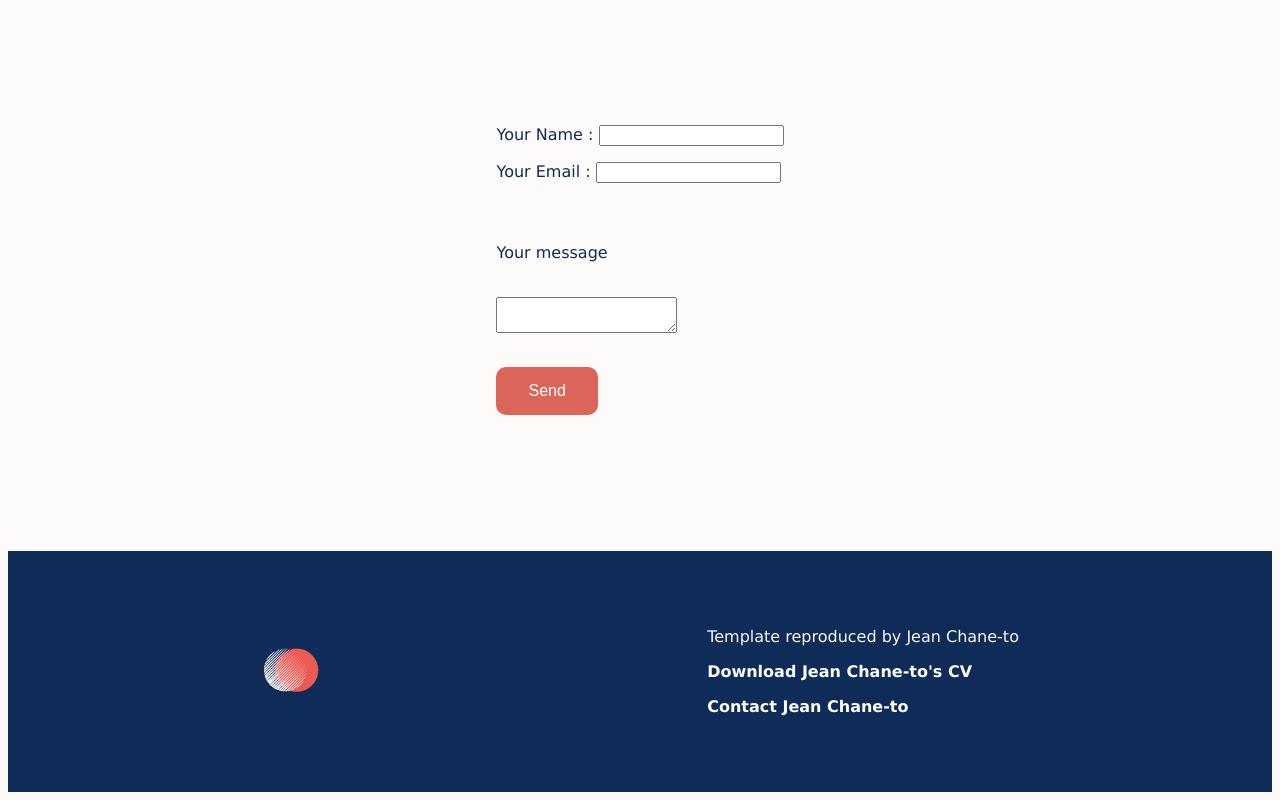
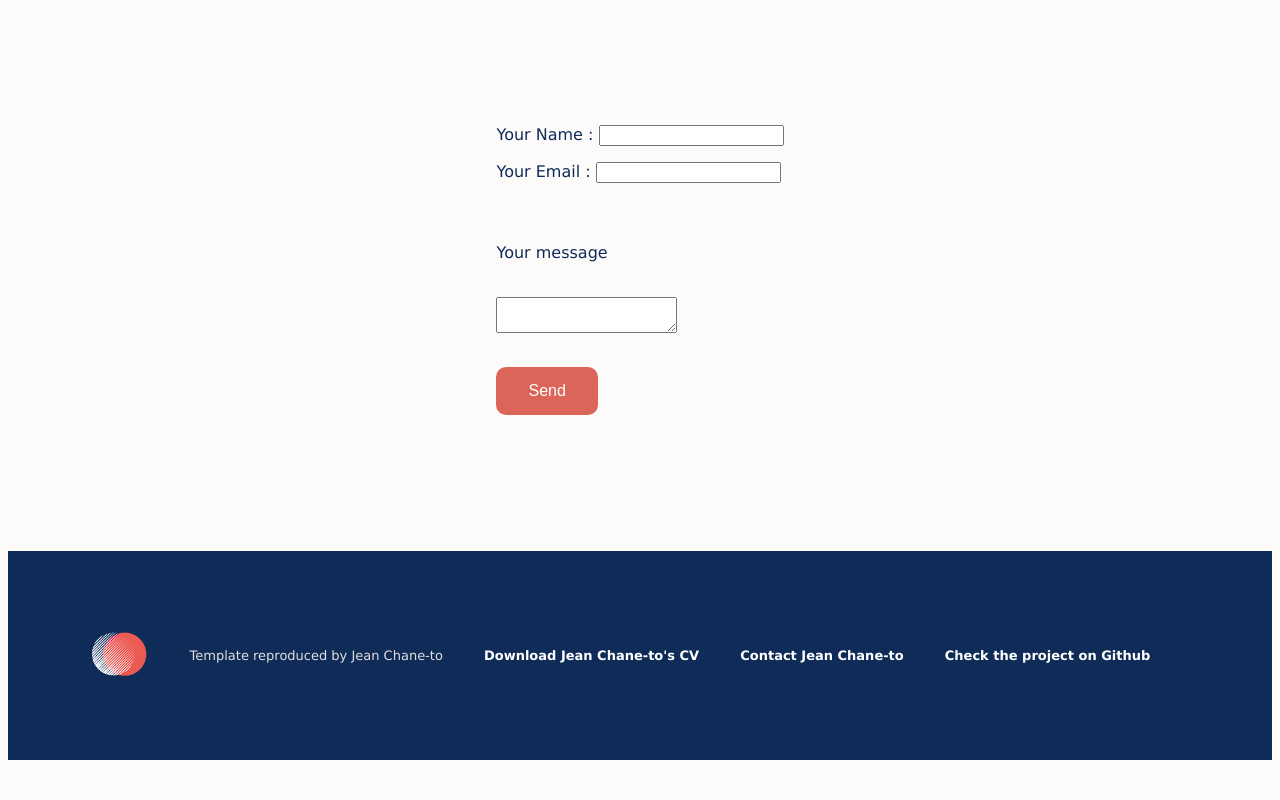
Before and after one commit to jeanchaneto/ocaproject, a plain HTML site: page index.html in a window 1280 px wide. Shown: the part 3993-4793 px from the top of the page. After the commit the page ends 4761 px from the top, so only its background shows below. Drawn offline with Linux system fonts and the light colour scheme.

Commit message:
ajout github link dans footer

```diff
--- a/index.html
+++ b/index.html
@@ -109,11 +109,12 @@
 
         <footer>
             <p><img src="images/logo-footer.png" alt="Logo" class ="logo"></p>
-            <div id="footertext">
+
                 <p>Template reproduced by Jean Chane-to</p>
                 <p><a href ="files/CV de Jean Chane-to.pdf" title="Click to download">Download Jean Chane-to's CV</a></p>
                 <p><a href= "mailto:jeanchaneto@gmail.com">Contact Jean Chane-to</a></p>
-            </div>
+                <a href= "https://github.com/jeanchaneto/ocaproject">Check the project on Github</a></p>
+
         </footer>
 
 
--- a/styles.css
+++ b/styles.css
@@ -5,11 +5,7 @@ body
     color:#0f2c58
 }
 
-#bloc_page
-{
 
-
-}
 
 header
 {
@@ -189,11 +185,12 @@ input[type=submit]
   footer
   {
     background-color: #0f2c58;
-    color: #fcf5f5;
+    color: rgb(228, 221, 221);
     padding: 60px 60px;
     display:flex;
     justify-content: space-around;
     align-items: center;
+    font-size: small;
 
   }
 
```
